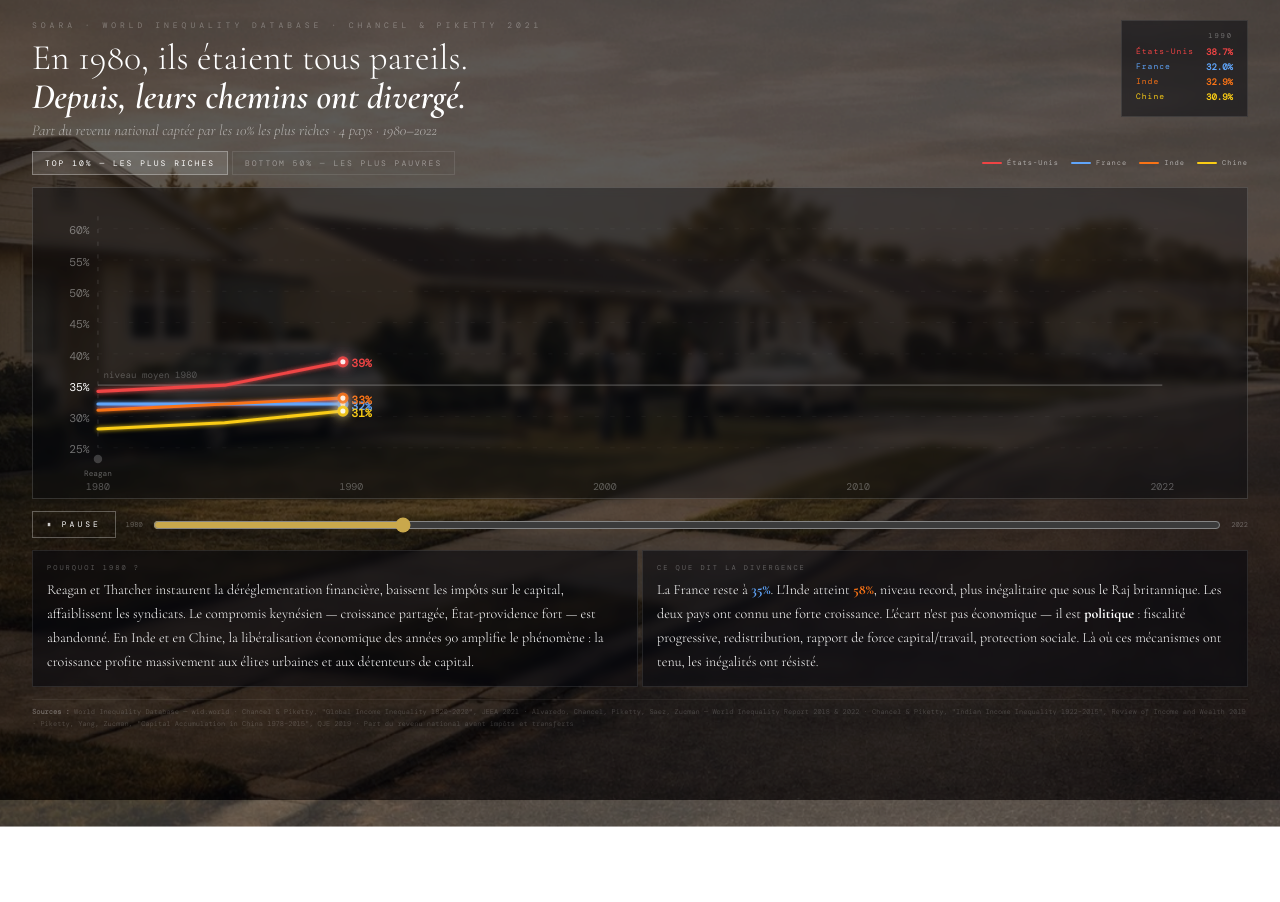
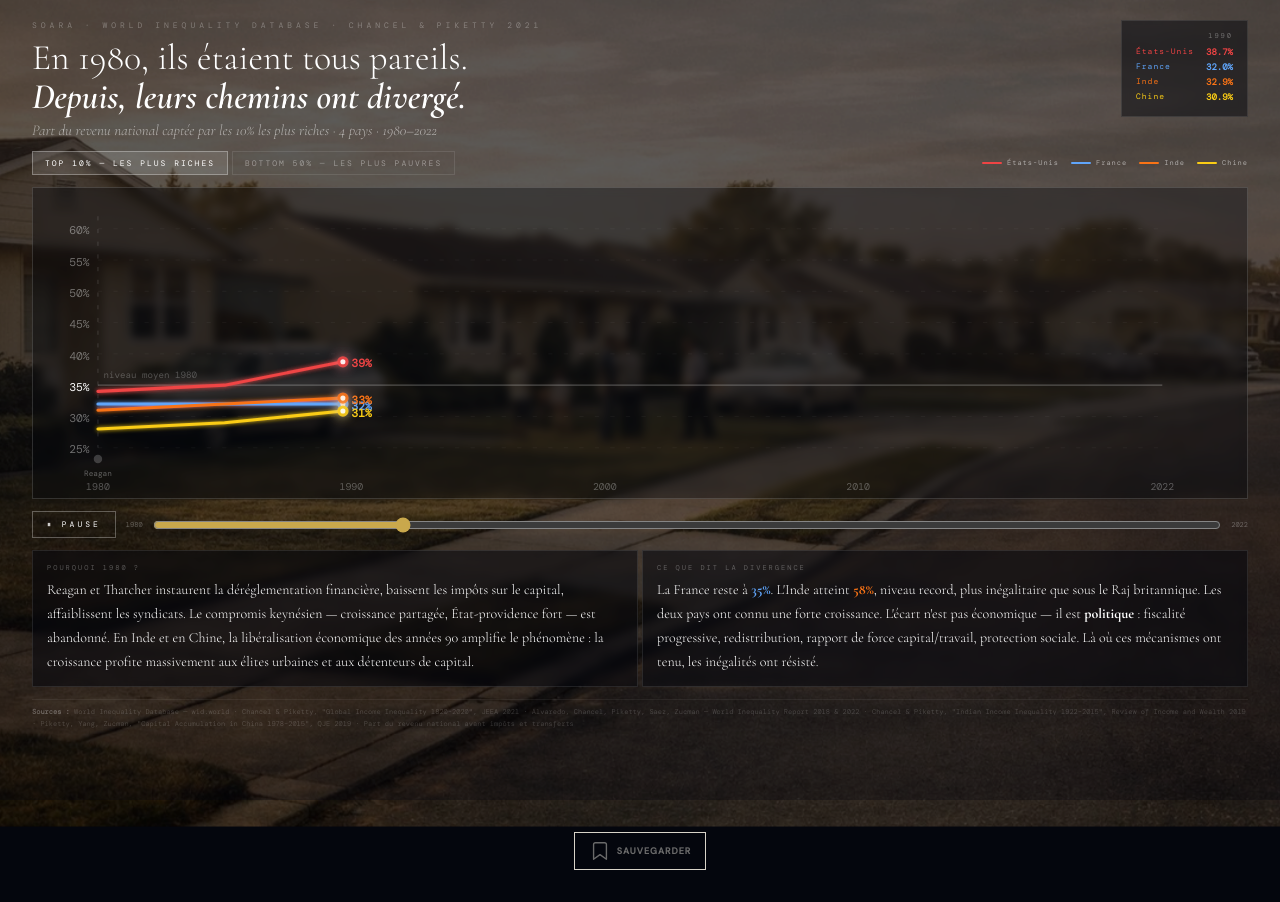
Before and after one commit to SteveMrld/Prisme, a Next.js app: page /grands-formats/inegalites in a window 1280 px wide. Before the commit the page ends 800 px from the top, so only its background shows below. Built offline with nearby package versions, Linux system fonts and the light colour scheme; a web font is replaced by a local one.

Commit message:
feat: bookmark ajouté sur climat et inégalités — tous les articles couverts

```diff
--- a/app/grands-formats/inegalites/page.tsx
+++ b/app/grands-formats/inegalites/page.tsx
@@ -1,8 +1,16 @@
 import InegalitesClient from "./InegalitesClient"
+import BookmarkButton from "../../../components/BookmarkButton"
 export const metadata = {
   title: "Le grand partage — Soara",
   description: "En 1980, USA, France, Inde et Chine avaient les mêmes inégalités. Depuis, leurs trajectoires ont divergé. 4 pays, 40 ans de données WID.",
 }
 export default function InegalitesPage() {
-  return <InegalitesClient />
+  return (
+    <div>
+      <InegalitesClient />
+      <div style={{ display: 'flex', justifyContent: 'center', padding: '32px 24px', background: '#04060d' }}>
+        <BookmarkButton slug="inegalites" title="En 1980, ils étaient tous pareils" />
+      </div>
+    </div>
+  )
 }
```
Also changed, not shown: app/grands-formats/climat/page.tsx (+9 -1 lines).
